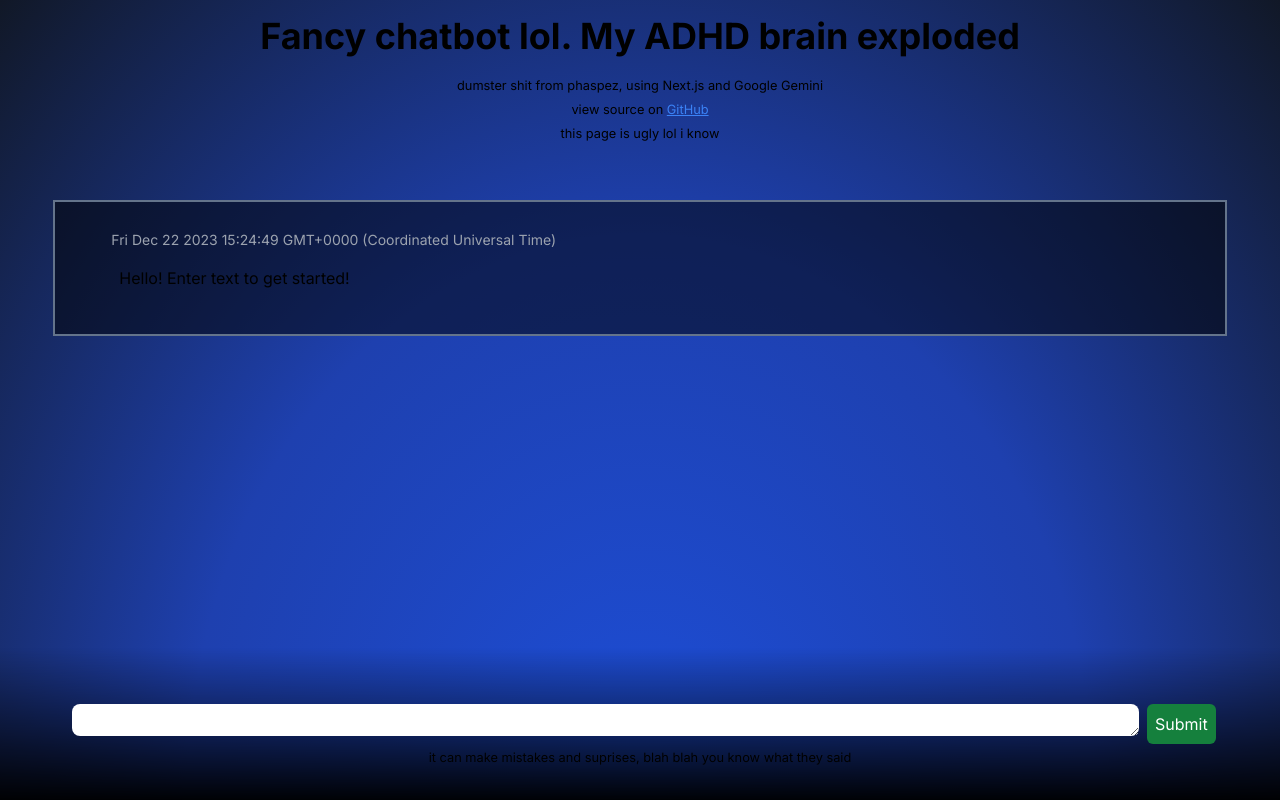
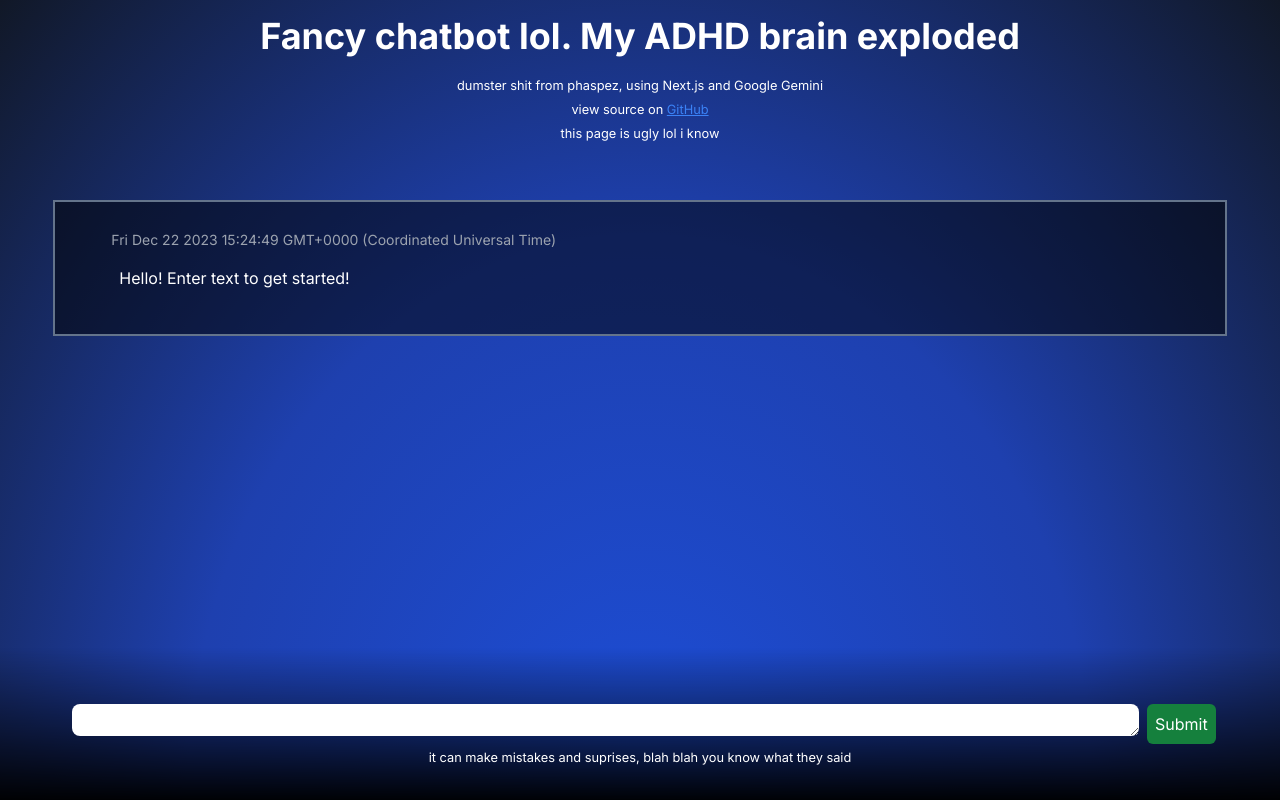
Before and after one commit to phaspez/gemini-chatbot, a Next.js app: page / in a window 1280 px wide. Built offline with nearby package versions, Linux system fonts and the light colour scheme; no server answers.

Commit message:
Add speed tracker

```diff
--- a/app/layout.tsx
+++ b/app/layout.tsx
@@ -1,22 +1,24 @@
-import type { Metadata } from 'next'
-import { Inter } from 'next/font/google'
-import './globals.css'
+import type { Metadata } from "next";
+import { Inter } from "next/font/google";
+import "./globals.css";
+import { SpeedInsights } from "@vercel/speed-insights/next";
 
-const inter = Inter({ subsets: ['latin'] })
+const inter = Inter({ subsets: ["latin"] });
 
 export const metadata: Metadata = {
-  title: 'Create Next App',
-  description: 'Generated by create next app',
-}
+  title: "Create Next App",
+  description: "Generated by create next app",
+};
 
 export default function RootLayout({
   children,
 }: {
-  children: React.ReactNode
+  children: React.ReactNode;
 }) {
   return (
     <html lang="en">
+      <SpeedInsights />
       <body className={inter.className}>{children}</body>
     </html>
-  )
+  );
 }
--- a/app/page.tsx
+++ b/app/page.tsx
@@ -30,7 +30,7 @@ export default function Home() {
   };
 
   return (
-    <main className="flex min-h-screen flex-col items-center justify-between py-2 px-0">
+    <main className="flex min-h-screen flex-col items-center text-white justify-between py-2 px-0">
       <h1>Fancy chatbot lol. My ADHD brain exploded</h1>
       <p className="text-center">
         <small>
--- a/package.json
+++ b/package.json
@@ -10,6 +10,7 @@
   },
   "dependencies": {
     "@google/generative-ai": "^0.1.3",
+    "@vercel/speed-insights": "^1.0.2",
     "dotenv": "^16.3.1",
     "next": "14.0.4",
     "react": "^18",
```
Also changed, not shown: 1 other file (tests, documents, lock files or other folders).
